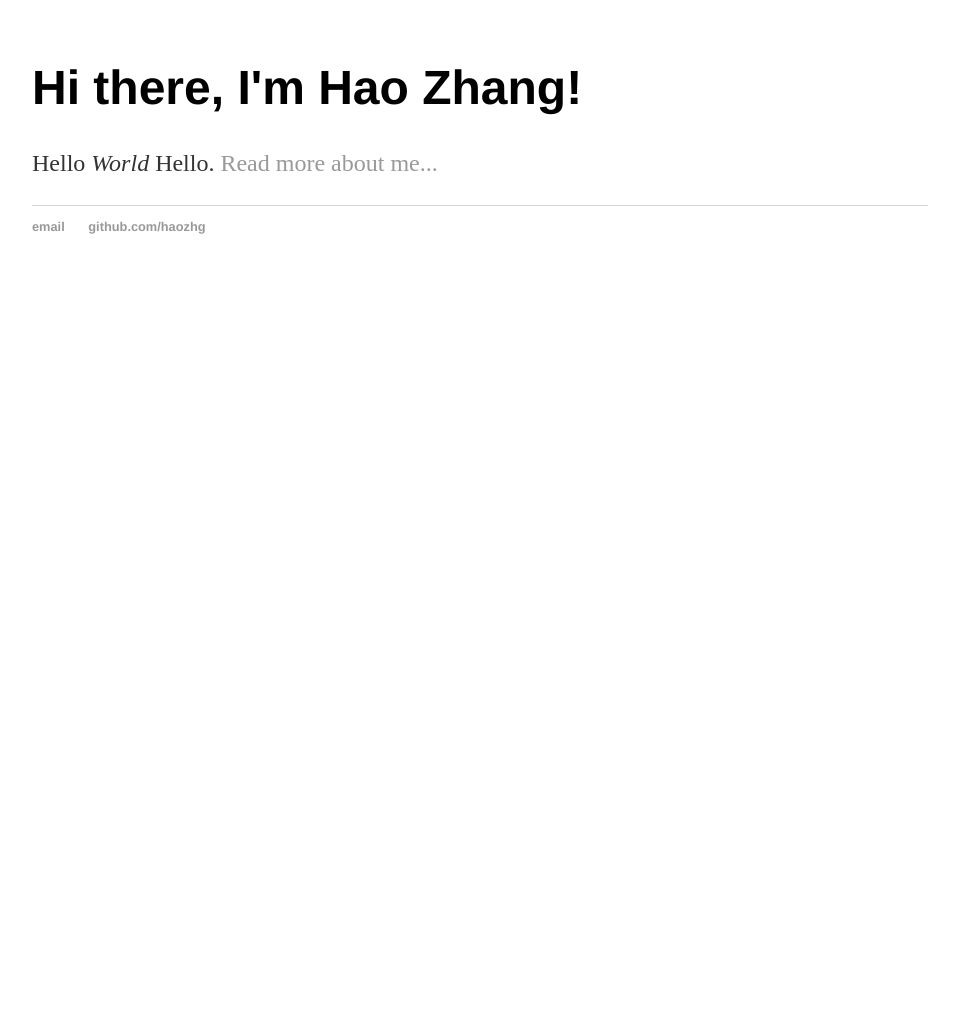
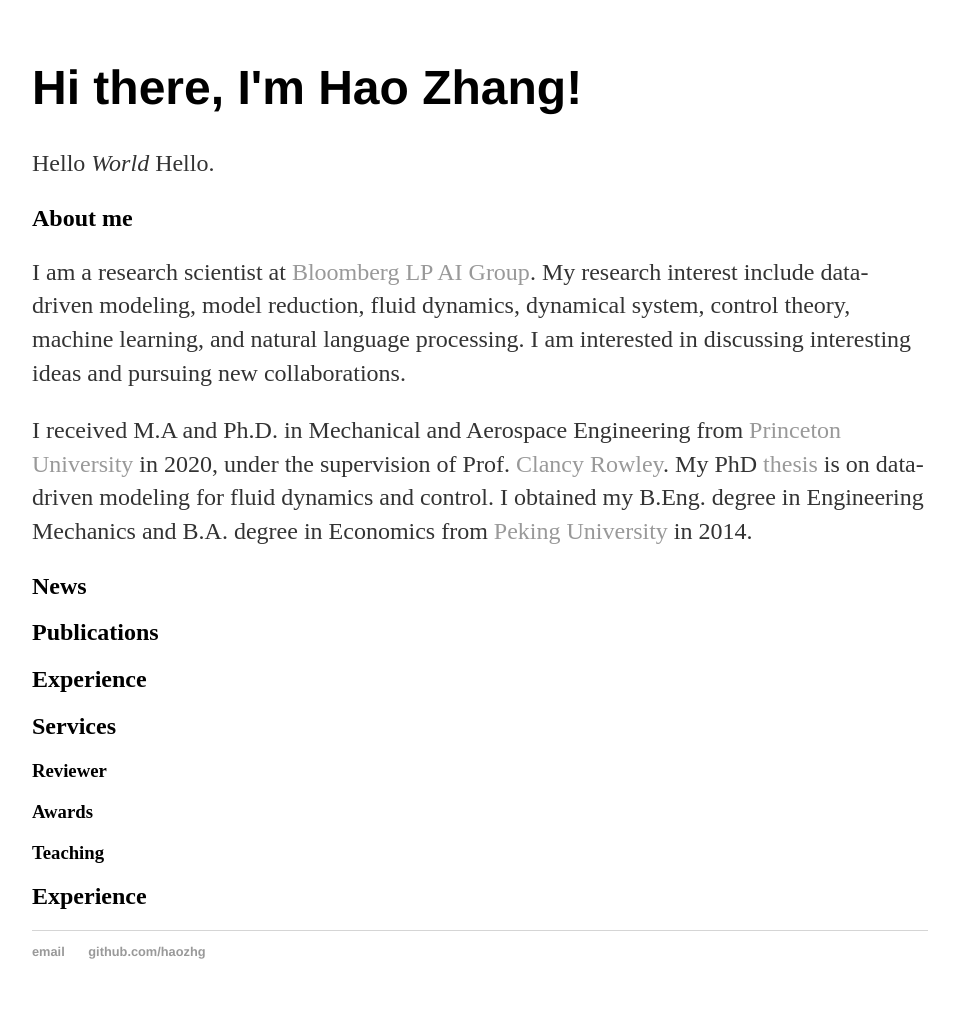
Before and after one commit to haozhg/haozhg.github.io, a Jekyll site: the page built from index.html, in a window 1280 px wide. Shown: the whole page, without its empty margins (160-1119 px from the left). Built offline with Jekyll 4.4.1, drawn with Linux system fonts in a browser that asks for light colours; Markdown is read by kramdown in place of the engine named in the settings; before the commit the page ends 900 px from its top, so only the background shows below that.

Commit message:
skeleton

```diff
--- a/index.html
+++ b/index.html
@@ -4,5 +4,37 @@ title: Hao Zhang
 ---
 <div class="blurb">
 	<h1>Hi there, I'm Hao Zhang!</h1>
-	<p>Hello <em>World</em> Hello. <a href="/about">Read more about me...</a></p>
+	<p>Hello <em>World</em> Hello. </p>
+
+	<h2>About me</h2>
+	<p>
+		I am a research scientist at
+		<a href="https://www.techatbloomberg.com/ai/">Bloomberg LP AI Group</a>.
+		My research interest include data-driven modeling, model reduction, fluid dynamics, dynamical system, control
+		theory, machine learning, and natural language processing. I am interested in discussing interesting ideas and
+		pursuing new collaborations.
+	</p>
+	<p>
+		I received M.A and Ph.D. in Mechanical and Aerospace Engineering from
+		<a href="http://www.princeton.edu/">Princeton University</a>
+		in 2020, under the supervision of Prof. <a href="http://cwrowley.princeton.edu/">Clancy Rowley</a>. My PhD
+		<a href="http://arks.princeton.edu/ark:/88435/dsp0108612r49q">thesis</a> is on data-driven modeling for fluid
+		dynamics and control. I obtained my B.Eng. degree in Engineering
+		Mechanics and B.A. degree in Economics from <a href="http://english.pku.edu.cn/">Peking University</a> in 2014.
+	</p>
+
+	<h2>News</h2>
+
+	<h2>Publications</h2>
+
+	<h2>Experience</h2>
+
+	<h2>Services</h2>
+	<h3>Reviewer</h3>
+	<h3>Awards</h3>
+	<h3>Teaching</h3>
+
+	<h2>Experience</h2>
+
+
 </div><!-- /.blurb -->
```
